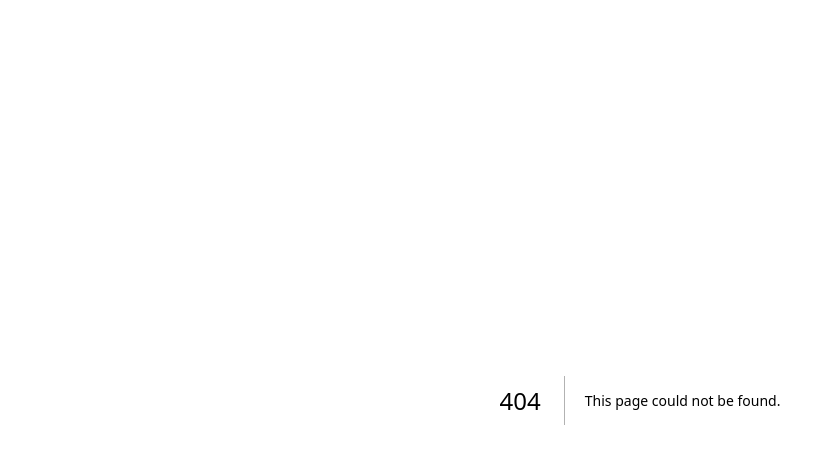
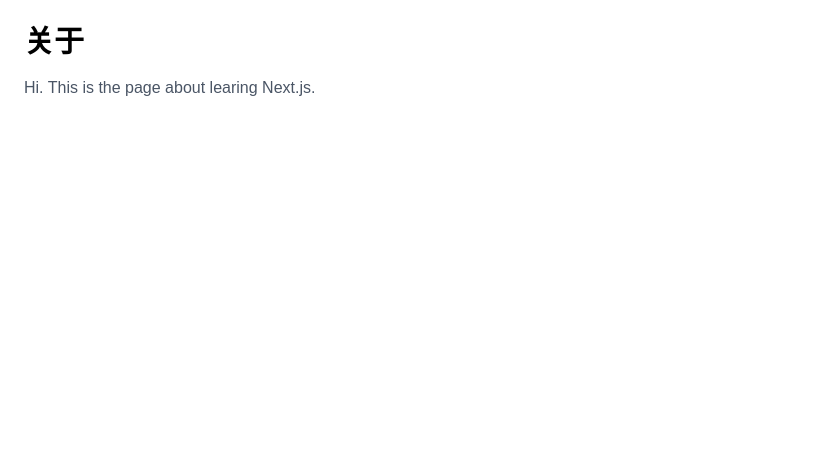
Before and after one commit to Your-S04/nextjs-blog, a Next.js app: page /about in a window 1280 px wide. Before the commit this address had no page. Shown: the top 464 px of the page, without its empty margins (0-818 px from the left). Built offline with nearby package versions, Linux system fonts and the light colour scheme.

Commit message:
feat: 新增了about页面

```diff
--- /dev/null
+++ b/app/about/page.tsx
@@ -0,0 +1,8 @@
+export default function About() {
+    return (
+        <main className="min-h-screen p-8">
+            <h1 className="text-3xl font-bold mb-4">关于</h1>
+            <p className="text-gray-600">Hi. This is the page about learing Next.js. </p>
+        </main>
+    );
+}
--- a/app/page.tsx
+++ b/app/page.tsx
@@ -1,3 +1,4 @@
+import Link from "next/link";
 
 export default function Home() {
   const name = "Haoran";
@@ -17,7 +18,7 @@ export default function Home() {
 
       <section id="about">
         <p>关于</p>
-        <p>Next.js 学习中~</p>
+        <Link href="/about" className="text-blue-500 underline">Next.js 学习中～</Link>
       </section>
 
       <footer>© 2026 {name} </footer>
--- a/package.json
+++ b/package.json
@@ -9,9 +9,9 @@
     "lint": "eslint"
   },
   "dependencies": {
-    "next": "^15.5.4",
-    "react": "19.3.0",
-    "react-dom": "19.3.0"
+    "next": "^16.4.2",
+    "react": "^19.3.1",
+    "react-dom": "^19.3.1"
   },
   "devDependencies": {
     "@tailwindcss/turbopack": "^4",
--- a/tsconfig.json
+++ b/tsconfig.json
@@ -15,7 +15,7 @@
     "moduleResolution": "bundler",
     "resolveJsonModule": true,
     "isolatedModules": true,
-    "jsx": "preserve",
+    "jsx": "react-jsx",
     "incremental": true,
     "plugins": [
       {
```
Also changed, not shown: 1 other file (tests, documents, lock files or other folders).
